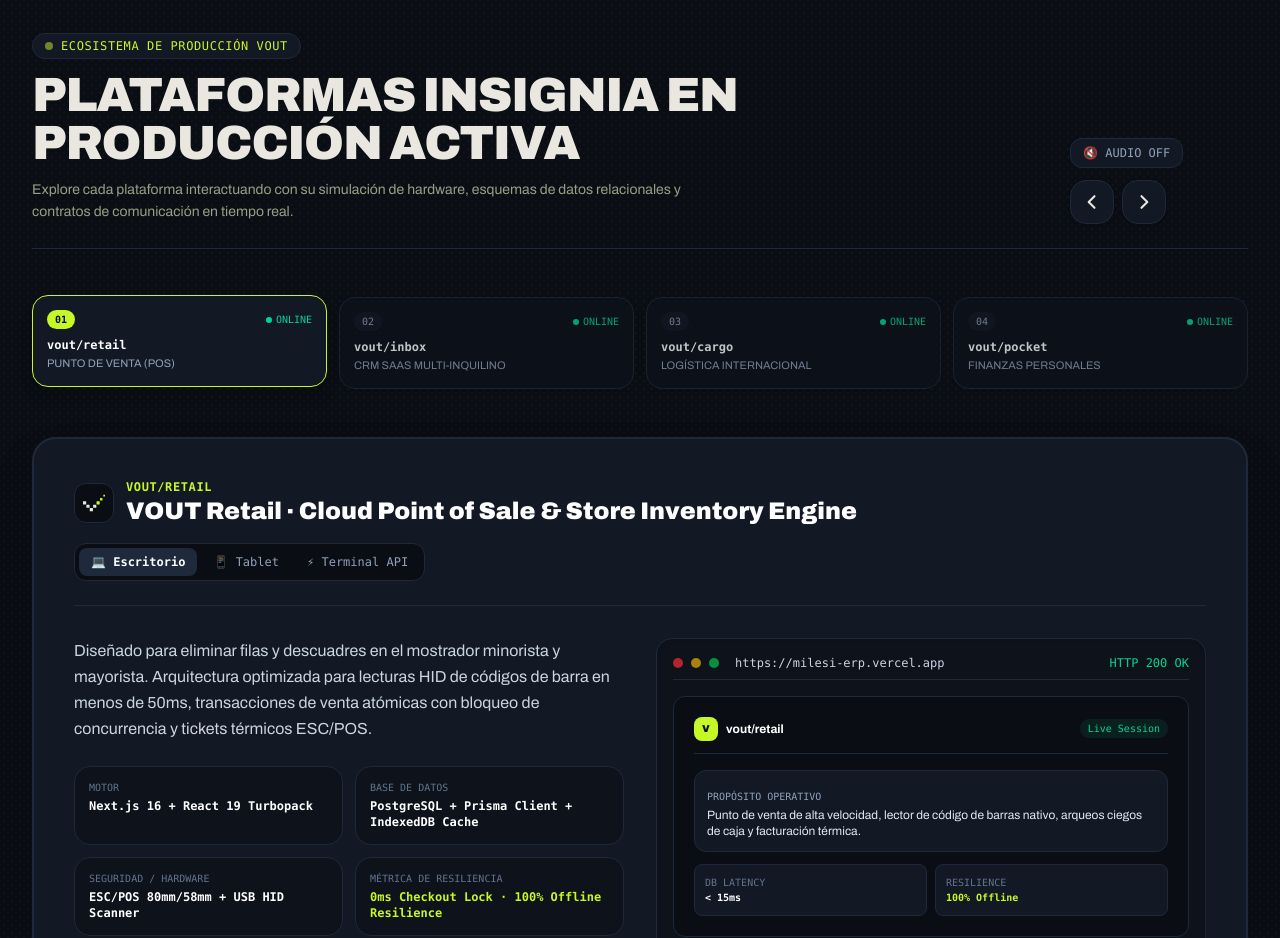
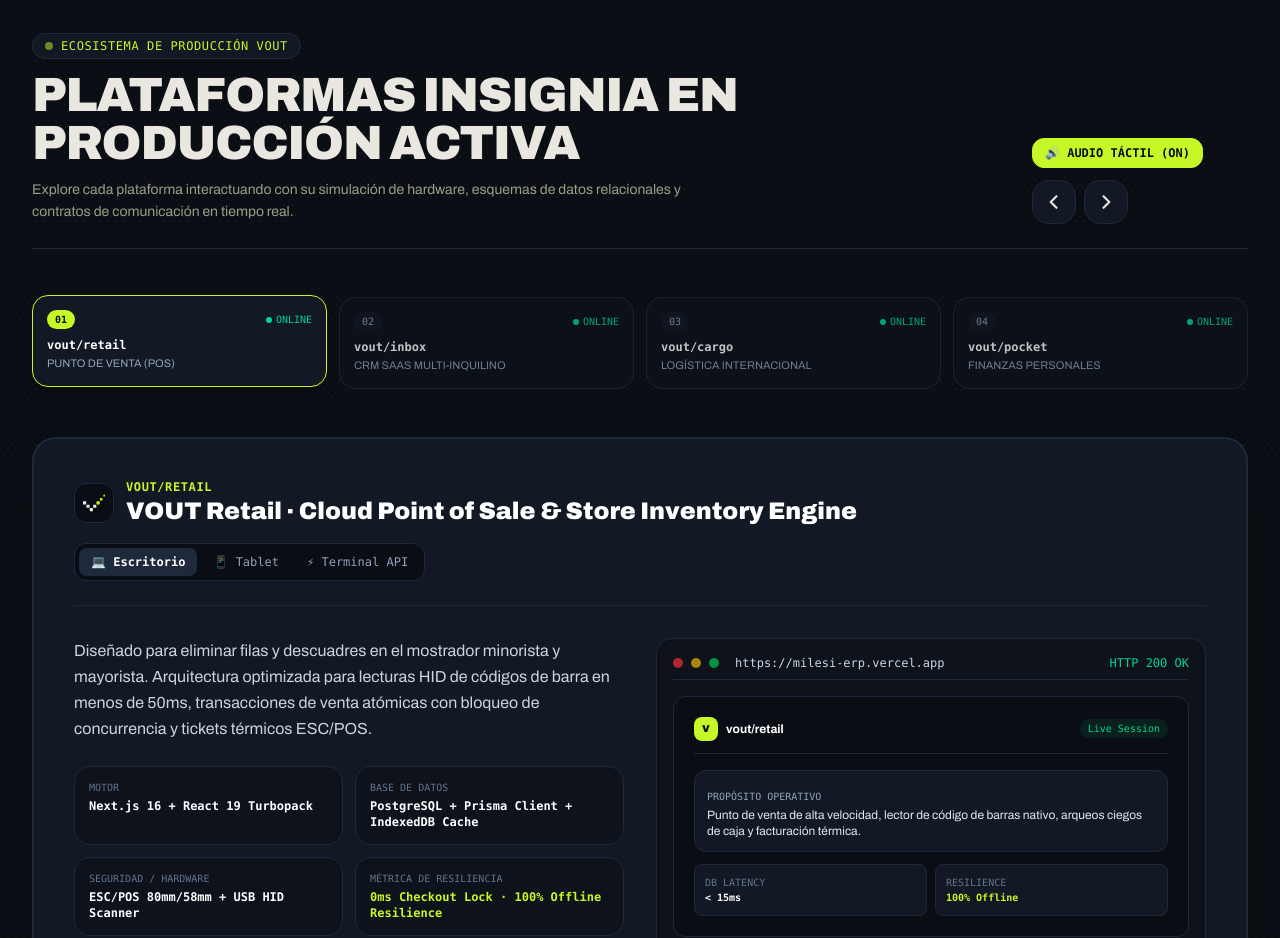
Before and after one commit to AgustinMilesi/portfolio, a Next.js app: page / in a window 1280 px wide. Shown: the part 2780-3718 px from the top of the page. Built offline with nearby package versions, Linux system fonts and the light colour scheme.

Commit message:
feat(audio): add controllable tactile click feedback on all buttons with toggle in preferences

```diff
--- a/components/PreferencesControls.tsx
+++ b/components/PreferencesControls.tsx
@@ -5,7 +5,7 @@
 import { LOCALES } from "@/lib/i18n";
 
 export function PreferencesControls() {
-  const { theme, setTheme, mode, setMode, locale, setLocale, t } = usePreferences();
+  const { theme, setTheme, mode, setMode, locale, setLocale, sound, setSound, t } = usePreferences();
   const [open, setOpen] = useState(false);
 
   useEffect(() => {
@@ -174,6 +174,44 @@
                 ))}
               </div>
             </div>
+
+            {/* Tactile Sound Feedback Toggle */}
+            <div>
+              <div className="flex items-center justify-between mb-2">
+                <p className="text-[10px] uppercase tracking-wider text-[var(--text-muted,#94A3B8)] font-bold">
+                  {t.soundLabel || "Sound FX"}
+                </p>
+                <span className="text-[10px] font-mono text-[var(--primary-accent,#c6f827)] font-bold">
+                  {sound ? (t.soundOn || "ON") : (t.soundOff || "OFF")}
+                </span>
+              </div>
+              <div className="grid grid-cols-2 gap-1.5 p-1 rounded-2xl bg-[var(--bg-card-subtle,#0F1520)] border border-[var(--border-card,#1E293B)]">
+                <button
+                  type="button"
+                  onClick={() => setSound(true)}
+                  className={`flex items-center justify-center gap-1.5 py-1.5 px-3 rounded-xl text-xs font-bold transition-all cursor-pointer ${
+                    sound
+                      ? "bg-[var(--primary-accent,#c6f827)] text-[var(--primary-accent-text,#0A0E14)] shadow-xs"
+                      : "text-[var(--text-muted,#94A3B8)] hover:text-[var(--text-main,#FFFFFF)]"
+                  }`}
+                >
+                  <span>🔊</span>
+                  <span>{t.soundOn || "Active"}</span>
+                </button>
+                <button
+                  type="button"
+                  onClick={() => setSound(false)}
+                  className={`flex items-center justify-center gap-1.5 py-1.5 px-3 rounded-xl text-xs font-bold transition-all cursor-pointer ${
+                    !sound
+                      ? "bg-[var(--primary-accent,#c6f827)] text-[var(--primary-accent-text,#0A0E14)] shadow-xs"
+                      : "text-[var(--text-muted,#94A3B8)] hover:text-[var(--text-main,#FFFFFF)]"
+                  }`}
+                >
+                  <span>🔇</span>
+                  <span>{t.soundOff || "Muted"}</span>
+                </button>
+              </div>
+            </div>
           </div>
         </>
       )}
--- a/components/PreferencesProvider.tsx
+++ b/components/PreferencesProvider.tsx
@@ -1,6 +1,6 @@
 "use client";
 
-import { createContext, useContext, useEffect, useState } from "react";
+import { createContext, useContext, useEffect, useState, useRef, useCallback } from "react";
 import type { Locale, TranslationDict } from "@/lib/i18n";
 import { translations } from "@/lib/i18n";
 
@@ -23,6 +23,9 @@
   setMode: (m: Mode) => void;
   locale: Locale;
   setLocale: (l: Locale) => void;
+  sound: boolean;
+  setSound: (s: boolean) => void;
+  playBlip: (freq?: number, duration?: number, gainValue?: number) => void;
   t: TranslationDict;
 };
 
@@ -32,6 +35,8 @@
   const [mode, setModeState] = useState<Mode>("dark");
   const [theme, setThemeState] = useState<Theme>("lime");
   const [locale, setLocaleState] = useState<Locale>("es");
+  const [sound, setSoundState] = useState<boolean>(true);
+  const audioCtxRef = useRef<AudioContext | null>(null);
 
   useEffect(() => {
     try {
@@ -46,6 +51,10 @@
       const savedLocale = localStorage.getItem("portfolio-locale") as Locale | null;
       if (savedLocale && (["en", "es", "pt", "zh"] as const).includes(savedLocale)) {
         setLocaleState(savedLocale);
+      }
+      const savedSound = localStorage.getItem("vout-sound");
+      if (savedSound !== null) {
+        setSoundState(savedSound === "true");
       }
     } catch {
       // localStorage unavailable during SSR
@@ -101,6 +110,67 @@
     } catch {}
   };
 
+  const setSound = (enabled: boolean) => {
+    setSoundState(enabled);
+    try {
+      localStorage.setItem("vout-sound", String(enabled));
+    } catch {}
+    if (enabled) {
+      playBlip(720, 0.05, 0.04);
+    }
+  };
+
+  // Tactile Synthesizer Audio Generator
+  const playBlip = useCallback((freq = 600, duration = 0.045, gainValue = 0.035) => {
+    if (!sound) return;
+    try {
+      if (typeof window === "undefined") return;
+      const AudioCtx = window.AudioContext || (window as unknown as { webkitAudioContext: typeof AudioContext }).webkitAudioContext;
+      if (!AudioCtx) return;
+
+      if (!audioCtxRef.current) {
+        audioCtxRef.current = new AudioCtx();
+      }
+      const ctx = audioCtxRef.current;
+      if (ctx.state === "suspended") {
+        ctx.resume();
+      }
+
+      const osc = ctx.createOscillator();
+      const gain = ctx.createGain();
+
+      osc.type = "sine";
+      osc.frequency.setValueAtTime(freq, ctx.currentTime);
+
+      gain.gain.setValueAtTime(gainValue, ctx.currentTime);
+      gain.gain.exponentialRampToValueAtTime(0.0001, ctx.currentTime + duration);
+
+      osc.connect(gain);
+      gain.connect(ctx.destination);
+
+      osc.start();
+      osc.stop(ctx.currentTime + duration);
+    } catch {
+      // AudioContext unavailable or restricted
+    }
+  }, [sound]);
+
+  // Global Controlled Tactile Feedback on Click
+  useEffect(() => {
+    if (!sound) return;
+    const handleClick = (e: MouseEvent) => {
+      const target = (e.target as HTMLElement)?.closest(
+        "button, a, [role='button'], input[type='submit'], input[type='checkbox']"
+      );
+      if (target) {
+        playBlip(620, 0.04, 0.035);
+      }
+    };
+
+    window.addEventListener("click", handleClick, { capture: true });
+    return () => window.removeEventListener("click", handleClick, { capture: true });
+  }, [sound, playBlip]);
+
   const t = translations[locale] || translations.en;
 
   return (
@@ -112,6 +182,9 @@
         setMode,
         locale,
         setLocale,
+        sound,
+        setSound,
+        playBlip,
         t,
       }}
     >
--- a/components/ProjectCarousel.tsx
+++ b/components/ProjectCarousel.tsx
@@ -217,37 +217,13 @@
 ];
 
 export function ProjectCarousel() {
-  const { t } = usePreferences();
+  const { t, sound, setSound, playBlip } = usePreferences();
   const [currentIndex, setCurrentIndex] = useState(0);
   const [selectedProject, setSelectedProject] = useState<ProjectData | null>(null);
   const [previewMode, setPreviewMode] = useState<"desktop" | "tablet" | "terminal">("desktop");
-  const [audioEnabled, setAudioEnabled] = useState(false);
   const [copiedSlug, setCopiedSlug] = useState(false);
-  const audioCtxRef = useRef<AudioContext | null>(null);
 
   const currentProject = ECOSYSTEM_PROJECTS[currentIndex];
-
-  const playBlip = useCallback((freq = 540) => {
-    if (!audioEnabled) return;
-    try {
-      if (!audioCtxRef.current) {
-        audioCtxRef.current = new (window.AudioContext || (window as unknown as { webkitAudioContext: typeof AudioContext }).webkitAudioContext)();
-      }
-      const ctx = audioCtxRef.current;
-      const osc = ctx.createOscillator();
-      const gain = ctx.createGain();
-      osc.type = "sine";
-      osc.frequency.setValueAtTime(freq, ctx.currentTime);
-      gain.gain.setValueAtTime(0.04, ctx.currentTime);
-      gain.gain.exponentialRampToValueAtTime(0.0001, ctx.currentTime + 0.08);
-      osc.connect(gain);
-      gain.connect(ctx.destination);
-      osc.start();
-      osc.stop(ctx.currentTime + 0.08);
-    } catch {
-      // AudioContext unavailable
-    }
-  }, [audioEnabled]);
 
   const handleNext = useCallback(() => {
     setCurrentIndex((prev) => (prev + 1) % ECOSYSTEM_PROJECTS.length);
@@ -320,14 +296,14 @@
           <div className="flex flex-wrap items-center gap-3">
             <button
               type="button"
-              onClick={() => setAudioEnabled(!audioEnabled)}
+              onClick={() => setSound(!sound)}
               className={`px-3 py-1.5 rounded-xl border text-xs font-mono transition flex items-center gap-2 cursor-pointer ${
-                audioEnabled
+                sound
                   ? "bg-[var(--primary-accent,#C6F827)] text-[#0A0E14] border-[var(--primary-accent,#C6F827)] font-bold"
                   : "bg-[#121824] text-slate-400 border-[#1E293B] hover:text-white"
               }`}
             >
-              <span>{audioEnabled ? "🔊 AUDIO ON" : "🔇 AUDIO OFF"}</span>
+              <span>{sound ? "🔊 AUDIO TÁCTIL (ON)" : "🔇 AUDIO TÁCTIL (OFF)"}</span>
             </button>
 
             {/* Carousel Arrow Controls */}
--- a/lib/i18n.ts
+++ b/lib/i18n.ts
@@ -15,6 +15,9 @@
     lightMode: "Light",
     accentColor: "Accent Color",
     language: "Language",
+    soundLabel: "Tactile Sound FX",
+    soundOn: "Enabled",
+    soundOff: "Muted",
 
     // Top Bar
     topArchitecture: "VOUT ARCHITECTURE // BUENOS AIRES NODE",
@@ -187,6 +190,9 @@
     lightMode: "Claro",
     accentColor: "Color de Acento",
     language: "Idioma",
+    soundLabel: "Sonido Táctil",
+    soundOn: "Activado",
+    soundOff: "Silenciado",
 
     // Top Bar
     topArchitecture: "VOUT ARCHITECTURE // NODO BUENOS AIRES",
@@ -359,6 +365,9 @@
     lightMode: "Claro",
     accentColor: "Cor de Destaque",
     language: "Idioma",
+    soundLabel: "Som Tátil",
+    soundOn: "Ativado",
+    soundOff: "Mudo",
 
     // Top Bar
     topArchitecture: "VOUT ARCHITECTURE // NÓ BUENOS AIRES",
@@ -531,6 +540,9 @@
     lightMode: "浅色",
     accentColor: "主题强调色",
     language: "语言",
+    soundLabel: "触觉音效",
+    soundOn: "开启",
+    soundOff: "静音",
 
     // Top Bar
     topArchitecture: "VOUT 架构 // 布宜诺斯艾利斯节点",
```
